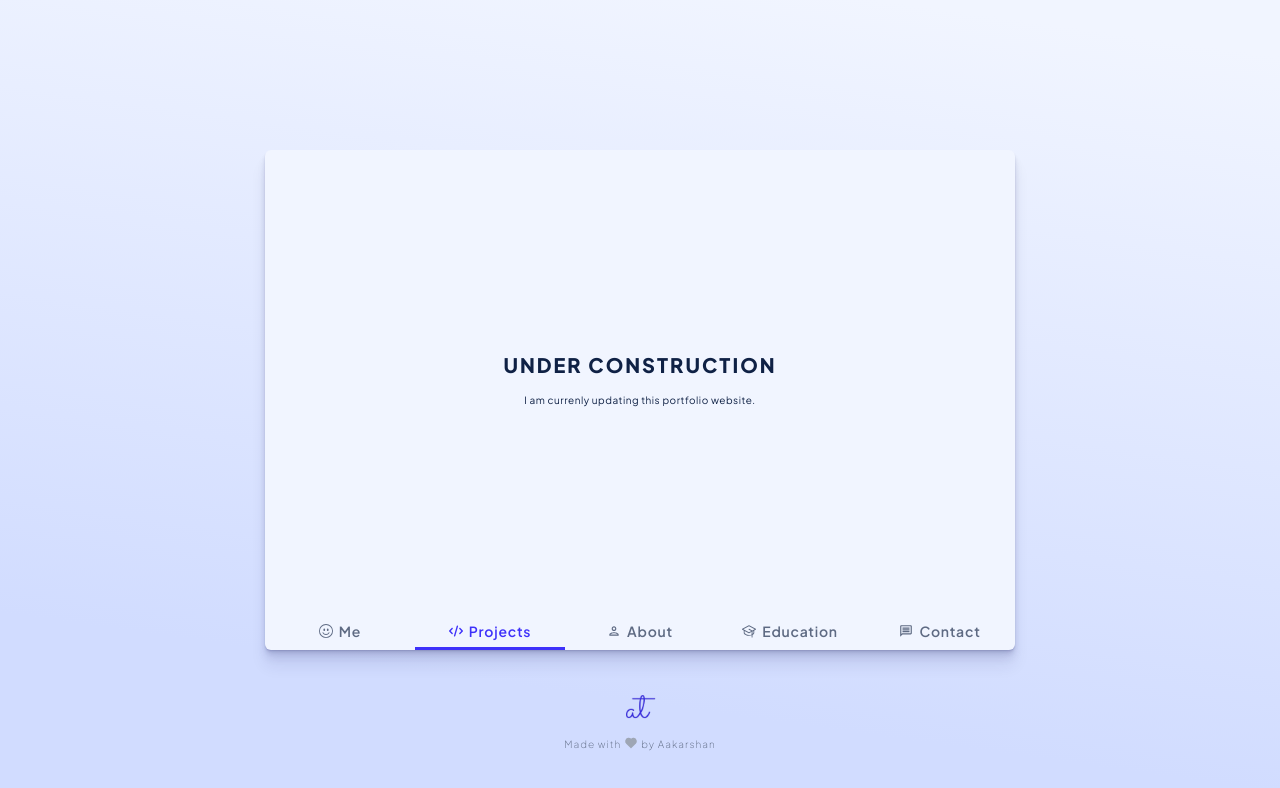
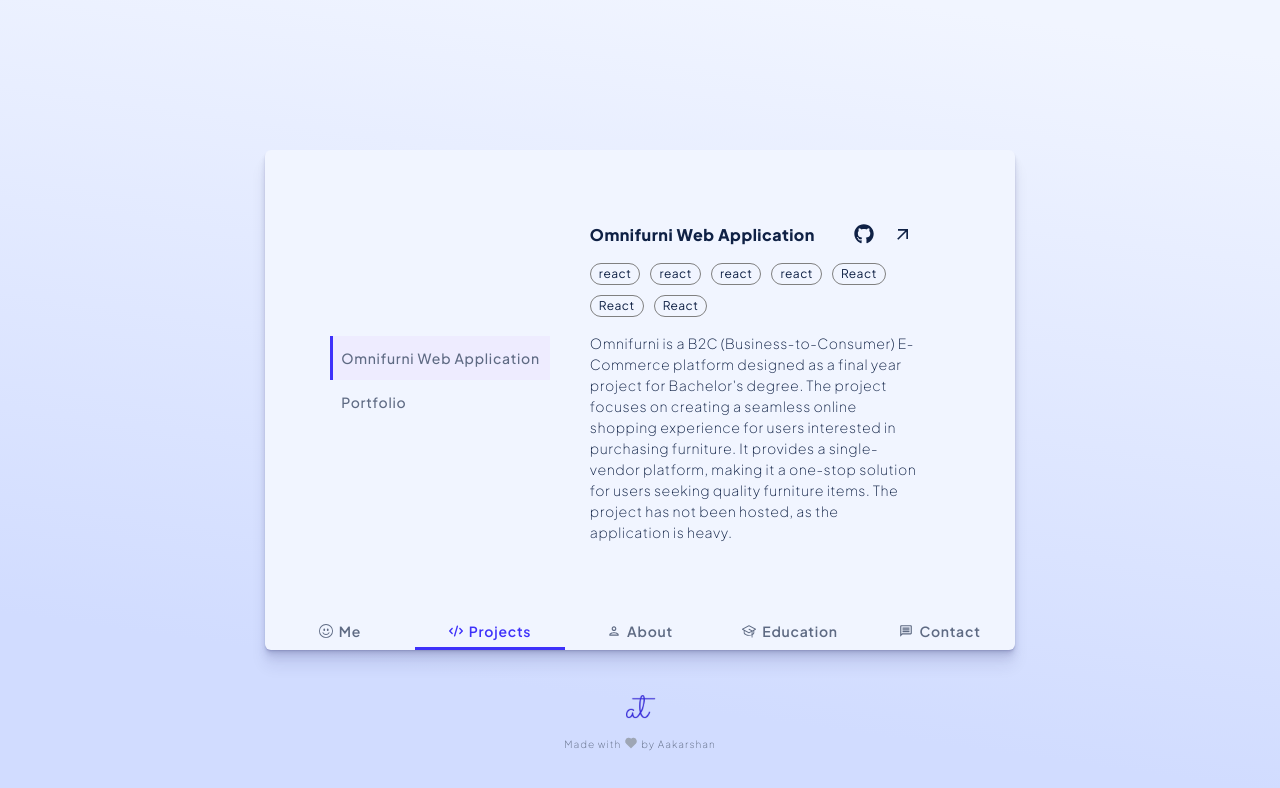
Before and after one commit to akarsanth/portfolio-react, a React (Vite) app: page /projects in a window 1280 px wide. Shown: the top 788 px of the page. Built offline with nearby package versions, Linux system fonts and the light colour scheme.

Commit message:
Create projects section

```diff
--- a/src/Components/Contact/Contact.tsx
+++ b/src/Components/Contact/Contact.tsx
@@ -3,8 +3,8 @@ import { FaXTwitter } from "react-icons/fa6";
 import { FaLinkedinIn } from "react-icons/fa";
 import { FiMail } from "react-icons/fi";
 import { FaGithub } from "react-icons/fa6";
+import AnimatedSection from "../AnimatedSection";
 import "./Contact.css";
-import AnimatedSection from "../AnimatedSection";
 
 // Contact Section
 const Contact = () => {
--- /dev/null
+++ b/src/Components/Project/Content/Content.module.css
@@ -0,0 +1,52 @@
+.content {
+  flex-basis: 40rem;
+
+  padding: 2rem 3rem 2rem 4rem;
+}
+
+.title {
+  font-size: 1.6rem;
+  font-weight: 800;
+  display: flex;
+  justify-content: space-between;
+  align-items: center;
+  margin-bottom: 1rem;
+}
+
+.title .links {
+  display: flex;
+  font-size: 2rem;
+  gap: 0.5rem;
+}
+
+.links a {
+  padding: 0.7rem;
+  border-radius: 50%;
+
+  transition: all 0.3s ease;
+}
+
+.links a:hover {
+  background-color: #eceaff;
+  color: #3e31fa;
+}
+
+.techs {
+  display: flex;
+  gap: 1rem;
+  flex-wrap: wrap;
+  margin-bottom: 1.6rem;
+}
+
+.tech {
+  border: 0.5px solid gray;
+  padding: 0.4rem 0.8rem;
+  font-size: 1.2rem;
+  border-radius: 1.2rem;
+}
+
+.description {
+  font-size: 1.4rem;
+  font-weight: 200;
+  line-height: 1.5;
+}
--- a/src/Components/Project/Content/Content.tsx
+++ b/src/Components/Project/Content/Content.tsx
@@ -1,7 +1,38 @@
-import "./Content.css";
+import Project from "../../../entities/Project";
+import styles from "./Content.module.css";
+import { FaGithub } from "react-icons/fa6";
+import { MdArrowOutward } from "react-icons/md";
 
-const Content = () => {
-  return <div>Content</div>;
+interface Props {
+  project: Project;
+}
+
+const Content = ({ project }: Props) => {
+  const { title, description, github, url, techs } = project;
+
+  return (
+    <div className={styles.content}>
+      <p className={styles.title}>
+        {title}
+        <div className={styles.links}>
+          <a href={github} target="_blank">
+            <FaGithub />
+          </a>
+          <a href={url} target="_blank">
+            <MdArrowOutward />
+          </a>
+        </div>
+      </p>
+
+      <div className={styles.techs}>
+        {techs.map((tech) => (
+          <p className={styles.tech}>{tech.short}</p>
+        ))}
+      </div>
+
+      <p className={styles.description}>{description}</p>
+    </div>
+  );
 };
 
 export default Content;
--- a/src/Components/Project/Project.css
+++ b/src/Components/Project/Project.css
@@ -1,16 +1,9 @@
 .tab__project {
-  padding: 3rem;
   height: 100%;
+  padding-top: 3rem;
+  padding-bottom: 3rem;
+
   display: flex;
-  flex-direction: column;
-  gap: 2rem;
   justify-content: center;
   align-items: center;
 }
-
-h1 {
-  font-size: 2rem;
-  font-weight: 800;
-  letter-spacing: 2px;
-  text-transform: uppercase;
-}
--- a/src/Components/Project/Project.tsx
+++ b/src/Components/Project/Project.tsx
@@ -1,11 +1,33 @@
 import AnimatedSection from "../AnimatedSection";
 import "./Project.css";
+import { useEffect, useState } from "react";
+import Content from "./Content/Content";
+import SideBar from "./SideBar/SideBar";
+import ProjectEntity from "../../entities/Project";
+import projects from "../../data/projects";
 
 const Project = () => {
+  const [selectedProject, setSelectedProject] = useState<number | null>(null);
+
+  const [project, setProject] = useState<ProjectEntity | undefined>(undefined);
+
+  // selecting first project from the list
+  useEffect(() => {
+    setSelectedProject(projects[0]?.id);
+  }, []);
+
+  // finding the selected list
+  useEffect(() => {
+    setProject(projects.find((project) => project.id === selectedProject));
+  }, [selectedProject]);
+
   return (
     <AnimatedSection css="tab__project" side="left">
-      <h1>Under Construction</h1>
-      <p>I am currenly updating this portfolio website.</p>
+      <SideBar
+        selectedProject={selectedProject}
+        onSelectProject={(id) => setSelectedProject(id)}
+      />
+      {project && <Content project={project} />}
     </AnimatedSection>
   );
 };
--- a/src/Components/Project/SideBar/SideBar.css
+++ b/src/Components/Project/SideBar/SideBar.css
@@ -0,0 +1,34 @@
+.sidebar {
+  flex: 0 1 auto;
+  display: flex;
+  flex-direction: column;
+  justify-content: center;
+  font-size: 1.4rem;
+
+  width: fit-content;
+}
+
+.sidebar p {
+  padding: 1.5rem 1rem 1.5rem 0.8rem;
+  font-weight: 500;
+  color: #5e6a83;
+  border-left: 0.3rem solid transparent;
+
+  letter-spacing: 0.75px;
+  cursor: pointer;
+
+  transition: all 0.4s ease-in-out;
+}
+
+.sidebar p.active {
+  border-left-color: #3e31fa;
+  background-color: #eeecff;
+}
+.sidebar p:hover {
+  background-color: #eeecff;
+}
+
+.sidebar p:active {
+  background-color: #d8d6fe;
+  color: #29395a;
+}
--- a/src/Components/Project/SideBar/SideBar.tsx
+++ b/src/Components/Project/SideBar/SideBar.tsx
@@ -1,7 +1,24 @@
 import "./SideBar.css";
+import projects from "../../../data/projects";
 
-const SideBar = () => {
-  return <div>SideBar</div>;
+interface Props {
+  onSelectProject: (id: number) => void;
+  selectedProject: number | null;
+}
+
+const SideBar = ({ onSelectProject, selectedProject }: Props) => {
+  return (
+    <aside className="sidebar">
+      {projects.map((project) => (
+        <p
+          className={project.id === selectedProject ? "active" : ""}
+          onClick={() => onSelectProject(project.id)}
+        >
+          {project.title}
+        </p>
+      ))}
+    </aside>
+  );
 };
 
 export default SideBar;
--- a/src/data/projects.ts
+++ b/src/data/projects.ts
@@ -1,35 +1,35 @@
 export default [
   {
     id: 1,
+    title: "Omnifurni Web Application",
+    description:
+      "Omnifurni is a B2C (Business-to-Consumer) E-Commerce platform designed as a final year project for Bachelor's degree. The project focuses on creating a seamless online shopping experience for users interested in purchasing furniture. It provides a single-vendor platform, making it a one-stop solution for users seeking quality furniture items. The project has not been hosted, as the application is heavy.",
+    github: "https://github.com/akarsanth/omnifurni",
+    url: "https://thapa-dev.vercel.app/",
+    techs: [
+      { name: "React", short: "react" },
+      { name: "Express.js", short: "react" },
+      { name: "Node.js", short: "react" },
+      { name: "React JS", short: "react" },
+      { name: "JS", short: "React" },
+      { name: "React JS", short: "React" },
+      { name: "React JS", short: "React" },
+    ],
+  },
+  {
+    id: 2,
     title: "Portfolio",
     description: "Personal portfolio, the one you're at right now.",
     github: "https://github.com/akarsanth/portfolio-react",
     url: "https://thapa-dev.vercel.app/",
     techs: [
-      { name: "React JS", short: "react", color: "react" },
-      { name: "React JS", short: "react", color: "react" },
-      { name: "React JS", short: "react", color: "react" },
-      { name: "React JS", short: "react", color: "react" },
-      { name: "React JS", short: "react", color: "react" },
-      { name: "React JS", short: "react", color: "react" },
-      { name: "React JS", short: "react", color: "react" },
-    ],
-  },
-
-  {
-    id: 2,
-    title: "Omnifurni Web Application",
-    description: "Personal portfolio, the one you're at right now.",
-    github: "https://github.com/akarsanth/portfolio-react",
-    url: "https://thapa-dev.vercel.app/",
-    techs: [
-      { name: "React JS", short: "React", color: "react" },
-      { name: "React JS", short: "React", color: "react" },
-      { name: "React JS", short: "React", color: "react" },
-      { name: "React JS", short: "React", color: "react" },
-      { name: "React JS", short: "React", color: "react" },
-      { name: "React JS", short: "React", color: "react" },
-      { name: "React JS", short: "React", color: "react" },
+      { name: "React JS", short: "react" },
+      { name: "React JS", short: "react" },
+      { name: "React JS", short: "react" },
+      { name: "React JS", short: "react" },
+      { name: "React JS", short: "react" },
+      { name: "React JS", short: "react" },
+      { name: "React JS", short: "react" },
     ],
   },
 ];
--- /dev/null
+++ b/src/entities/Project.ts
@@ -0,0 +1,10 @@
+import Tech from "./Tech";
+
+export default interface Project {
+  id: number;
+  title: string;
+  description: string;
+  github: string;
+  url: string;
+  techs: Tech[];
+}
--- /dev/null
+++ b/src/entities/Tech.ts
@@ -0,0 +1,4 @@
+export default interface Tech {
+  name: string;
+  short: string;
+}
--- a/src/index.css
+++ b/src/index.css
@@ -113,6 +113,7 @@ body,
 }
 
 a {
+  color: #0f2145;
   text-decoration: none;
   -webkit-tap-highlight-color: transparent;
 }
```
Also changed, not shown: src/Components/Project/Content/Content.css (deleted).
